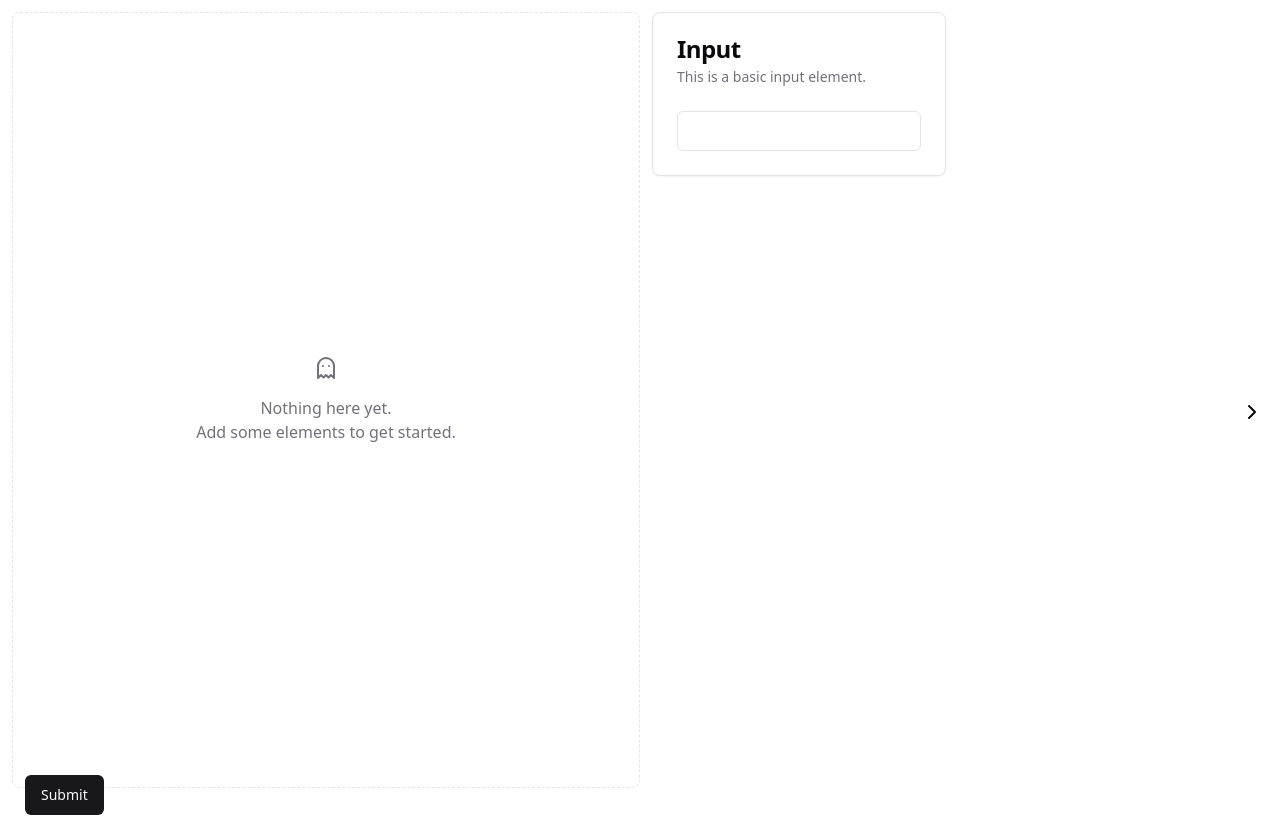
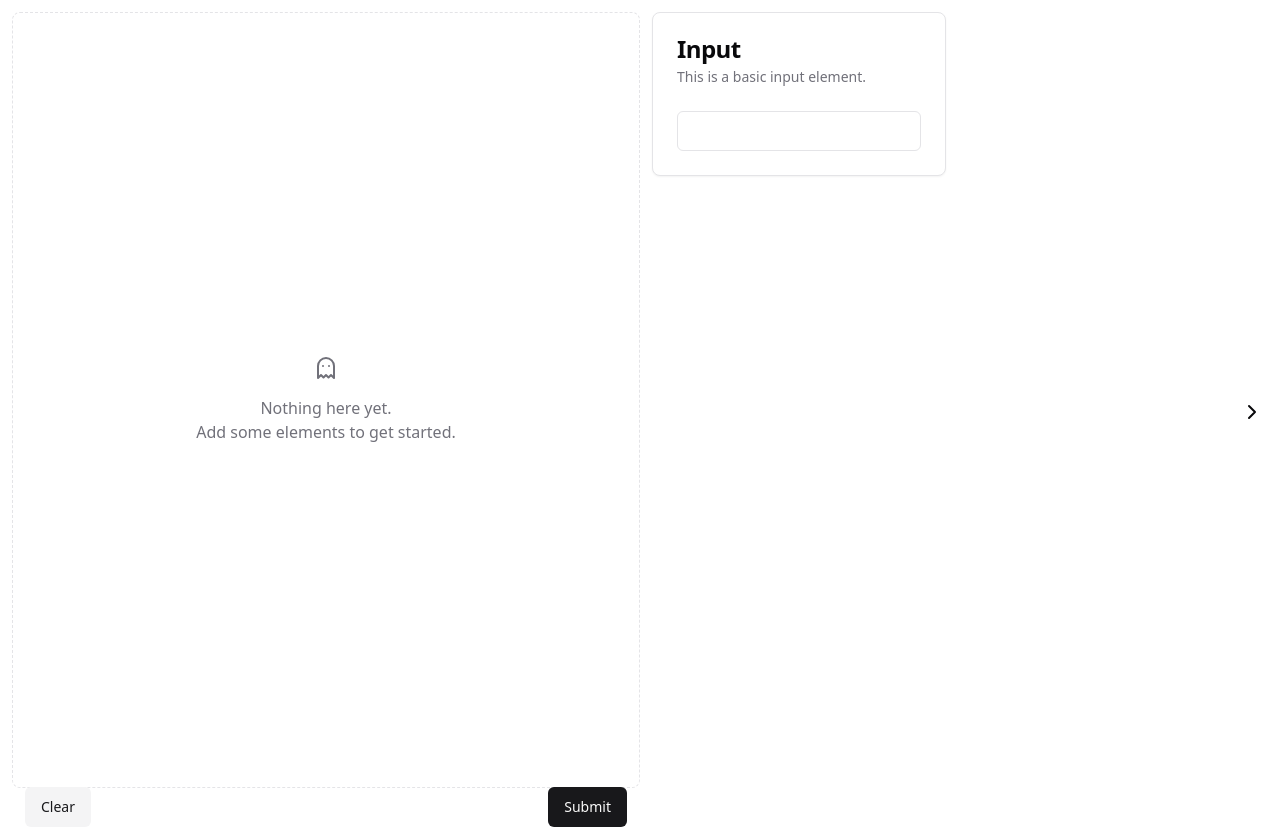
Before and after one commit to DanielSayer/form-builder, a React (Vite) app: page / in a window 1280 px wide. Built offline with nearby package versions, Linux system fonts and the light colour scheme.

Commit message:
chore: add clear ability

```diff
--- a/src/App.tsx
+++ b/src/App.tsx
@@ -32,7 +32,7 @@ function App() {
   const form = useForm();
   const [isOpen, setIsOpen] = useState<boolean>(false);
   const [activeId, setActiveId] = useState<string | null>(null);
-  const { formElements } = useFormBuilder();
+  const { formElements, clearElements } = useFormBuilder();
   const [selectedElement, setSelectedElement] = useState<ElementConfig | null>(
     null,
   );
@@ -85,7 +85,16 @@ function App() {
                   return <div key={element.id}>{formElement({ element })}</div>;
                 })}
 
-                <Button type="submit">Submit</Button>
+                <div className="mt-3 flex justify-between">
+                  <Button
+                    type="button"
+                    variant="secondary"
+                    onClick={clearElements}
+                  >
+                    Clear
+                  </Button>
+                  <Button type="submit">Submit</Button>
+                </div>
               </form>
             </Form>
           </Droppable>
--- a/src/components/providers/form-builder.tsx
+++ b/src/components/providers/form-builder.tsx
@@ -10,6 +10,7 @@ type FormBuilderContextValue = {
   formElements: ElementConfig[];
   appendElement: (element: ElementConfig) => void;
   updateElement: (element: ElementConfig) => void;
+  clearElements: () => void;
 };
 
 const FormBuilderContext = React.createContext<FormBuilderContextValue>(
@@ -40,13 +41,17 @@ const FormBuilderProvider = ({ children }: PropsWithChildren) => {
     setFormElements((curr) => [...curr, element]);
   }, []);
 
+  const clearElements = useCallback(() => {
+    setFormElements([]);
+  }, []);
+
   useEffect(() => {
     localStorage.setItem("formElements", JSON.stringify(formElements));
   }, [formElements]);
 
   return (
     <FormBuilderContext.Provider
-      value={{ formElements, updateElement, appendElement }}
+      value={{ formElements, updateElement, appendElement, clearElements }}
       children={children}
     />
   );
```
